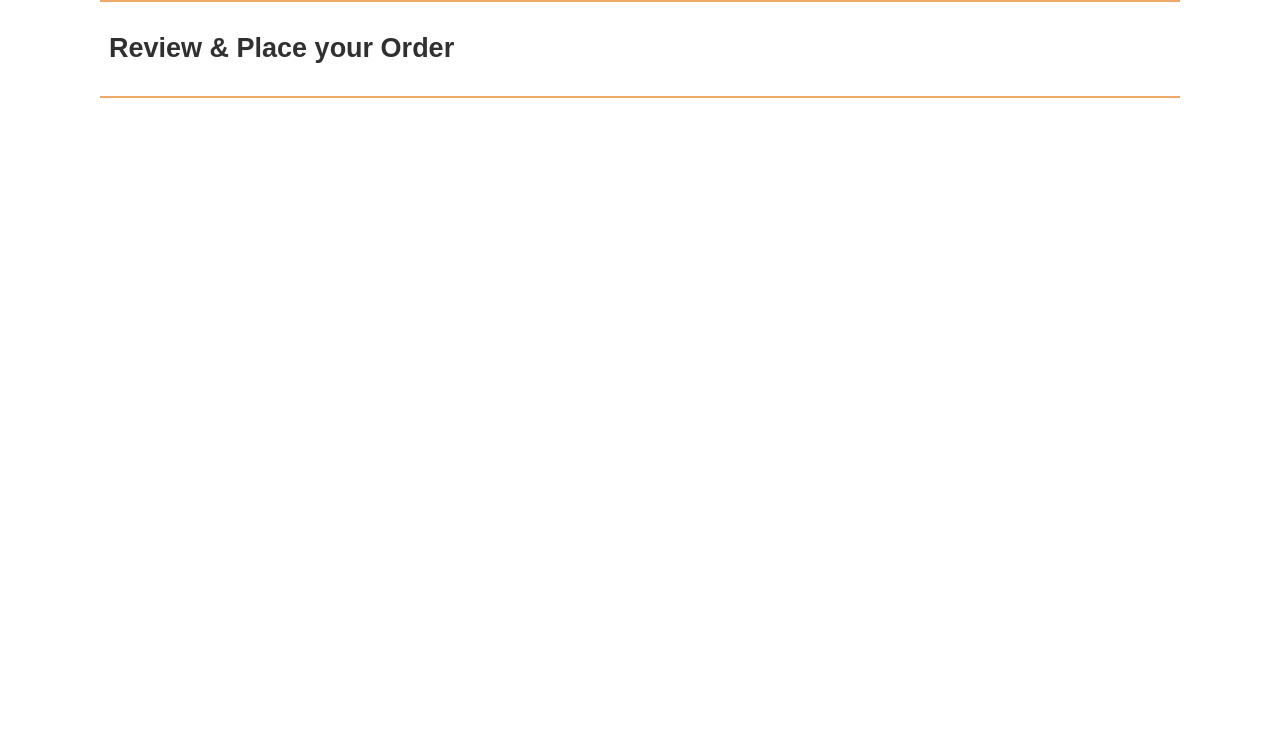
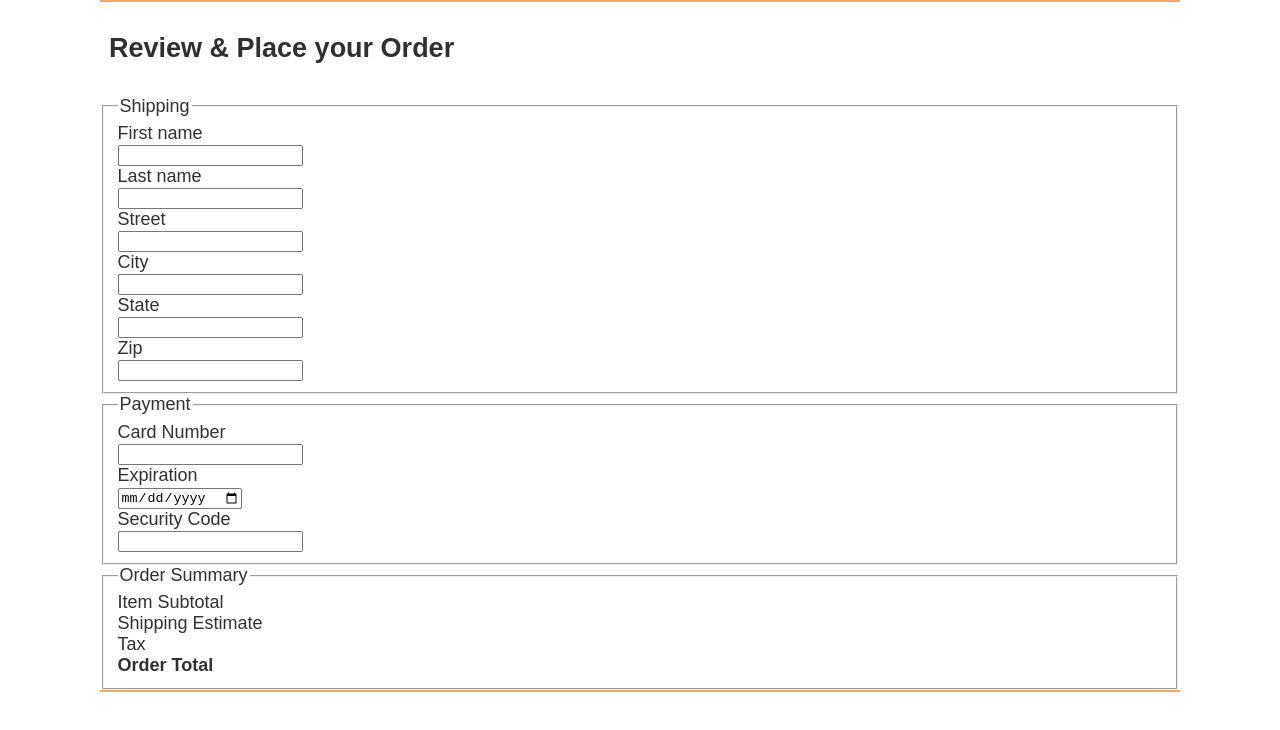
Before and after one commit to kysongardner/WDD-330, a website built with Vite: page src/checkout/index.html in a window 1280 px wide. Built offline with nearby package versions, Linux system fonts and the light colour scheme.

Commit message:
Checkout process

```diff
--- a/src/checkout/index.html
+++ b/src/checkout/index.html
@@ -5,15 +5,62 @@
     <meta name="viewport" content="width=device-width, initial-scale=1.0" />
     <title>Sleep Outside | Checkout</title>
     <link rel="stylesheet" href="../css/style.css" />
+
   </head>
-  <body>
+  <body onload="calcAndDisplaySubtotal()">
     <header class="divider" id="main-header">
+
 
     </header>
     <main class="divider">
       <section class="products">
         <h2>Review & Place your Order</h2>
       </section>
+
+      <form>
+
+        <fieldset>
+          <legend>Shipping</legend>
+          <label for="fname">First name</label><br>
+          <input type="text" id="fname" name="fname" required><br>
+          <label for="lname">Last name</label><br>
+          <input type="text" id="lname" name="lname" required><br>
+          <label for="street">Street</label><br>
+          <input type="text" id="street" name="street" required><br>
+          <label for="city">City</label><br>
+          <input type="text" id="city" name="city" required><br>
+          <label for="state">State</label><br>
+          <input type="text" id="state" name="state" required><br>
+          <label for="zip">Zip</label><br>
+          <input type="text" id="zip" name="zip" required oninput="calcAndDisplayShippingTaxOrderTotal()"><br>
+        </fieldset>
+
+      </form>
+
+      <form>
+        <fieldset>
+        <legend>Payment</legend>
+        <label for="card-number">Card Number</label><br>
+        <input type="number" id="card-number" name="card-number" required><br>
+        <label for="expiration">Expiration</label><br>
+        <input type="date" id="expiration" name="expiration" required><br>
+        <label for="security-code">Security Code</label><br>
+        <input type="number" id="security-code" name="security-code" required><br>
+        </fieldset>
+      </form>
+
+      <form>
+        <fieldset>
+        <legend>Order Summary</legend>
+        <label for="item-subtotal">Item Subtotal</label><br>
+        <label for="shipping-estimate">Shipping Estimate</label><br>
+        <label for="tax">Tax</label><br>
+        <label for="order-total"><strong>Order Total</strong></label><br>
+      </fieldset>
+      </form>
+
+
+
     </main>
     <footer id="main-footer"></footer>
   </body>
--- a/src/js/checkout.js
+++ b/src/js/checkout.js
@@ -1,3 +1,9 @@
 import { loadHeaderFooter } from "./utils.js";
+import CheckoutProcess from "./CheckoutProcess.js";
 
 loadHeaderFooter();
+
+
+const checkout = new CheckoutProcess("so-cart")
+checkout.calcAndDisplaySubtotal()
+checkout.calcAndDisplayShippingTaxOrderTotal()
```
Also changed, not shown: src/cart/index.html (+3 -0 lines), src/js/CheckoutProcess.js (added, +36 -0 lines).
